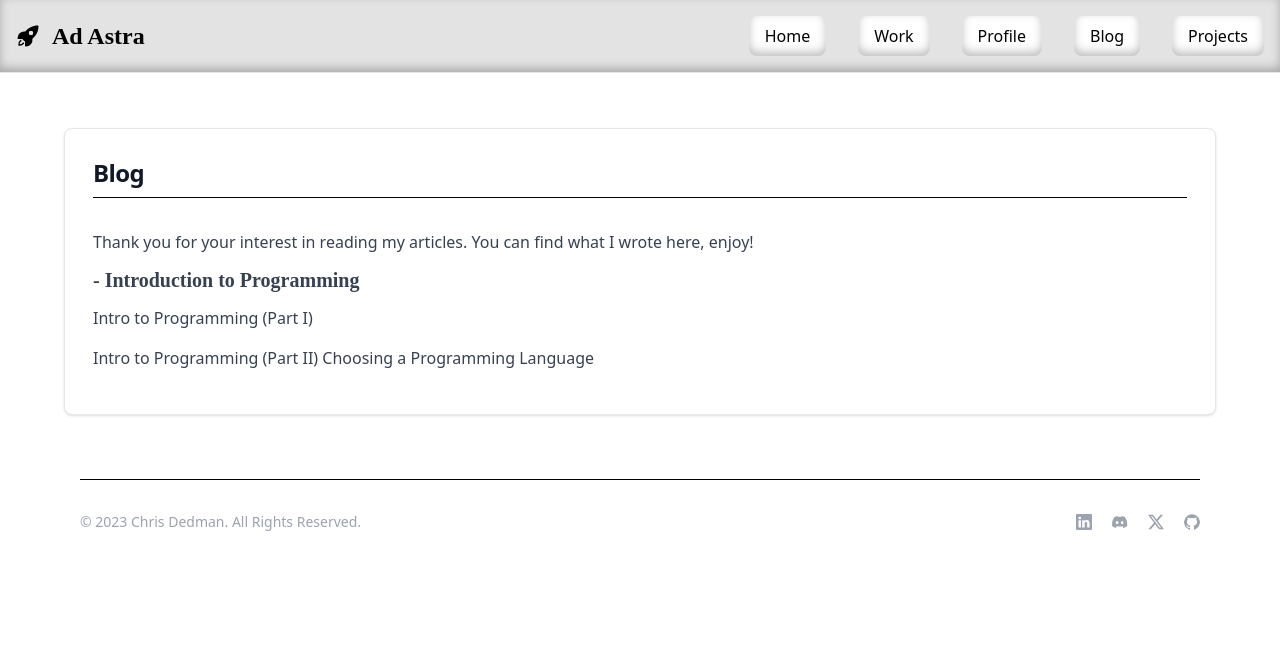
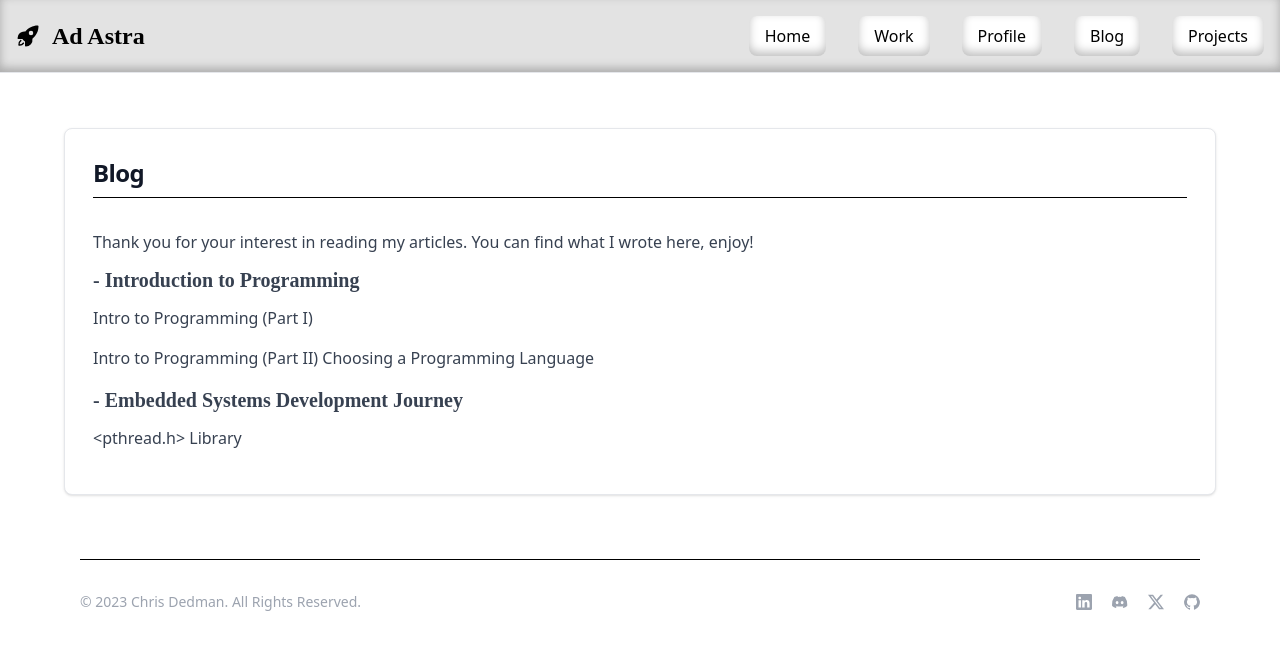
Before and after one commit to chrisdedman/website, a Next.js app: page /blog in a window 1280 px wide. Shown: the top 650 px of the page. Built offline with nearby package versions, Linux system fonts and the light colour scheme.

Commit message:
Added embedded journey on blog page

```diff
--- a/src/app/blog/page.tsx
+++ b/src/app/blog/page.tsx
@@ -52,6 +52,11 @@ export default function Page() {
               <a href="/blog/articles/programming-part-two">Intro to Programming (Part II) Choosing a Programming Language</a>
             </span>
 
+            <h3>- Embedded Systems Development Journey</h3>
+            <span className="block mb-4">
+              <a href="/blog/articles/pthread">&lt;pthread.h&gt; Library</a>
+            </span>
+
           </div>
         </div>
       </div>
```
